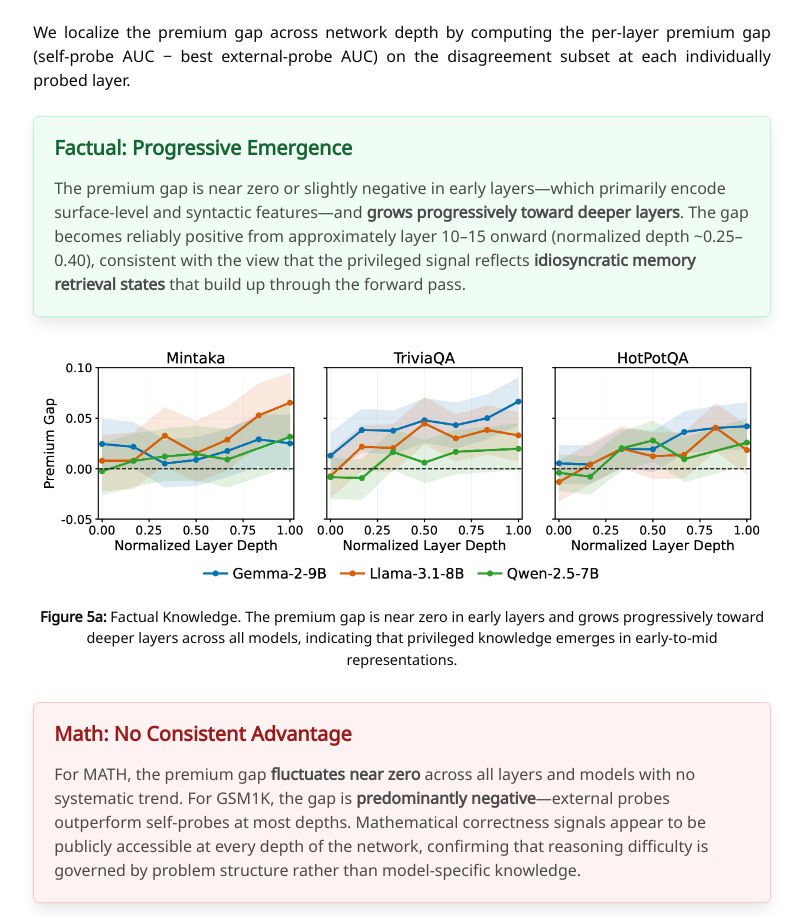
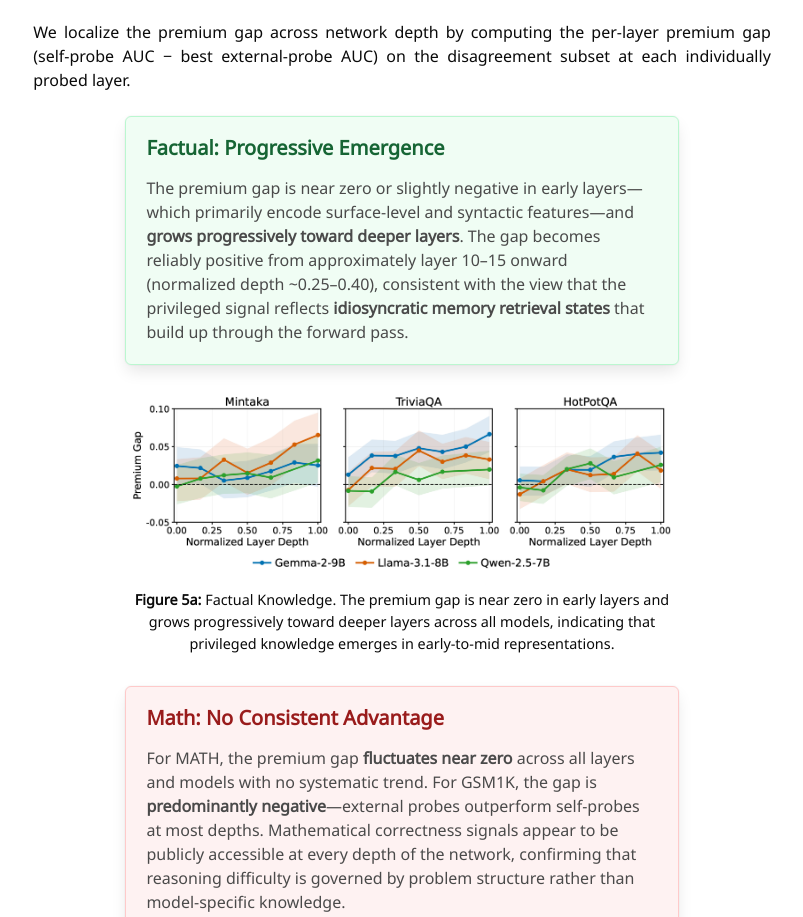
Before and after one commit to technion-cs-nlp/Privileged-Knowledge, a plain HTML site: page index.html in a window 1280 px wide. Shown: the part 4265-5182 px from the top of the page, without its empty margins (238-1041 px from the left). Drawn offline with nearby package versions, Linux system fonts and the light colour scheme; some icons are missing; a web font is replaced by a local one.

Commit message:
Narrow PK section boxes to 75% width

```diff
--- a/index.html
+++ b/index.html
@@ -348,7 +348,7 @@
             </p>
           </div>
 
-          <div style="margin-top: 1.5rem;">
+          <div style="margin-top: 1.5rem; max-width: 75%; margin-left: auto; margin-right: auto;">
             <!-- Factual Box -->
             <div style="margin-bottom: 2rem;">
               <div class="box has-text-left" style="background-color: #f0fdf4; border: 1px solid #bbf7d0;">
```
